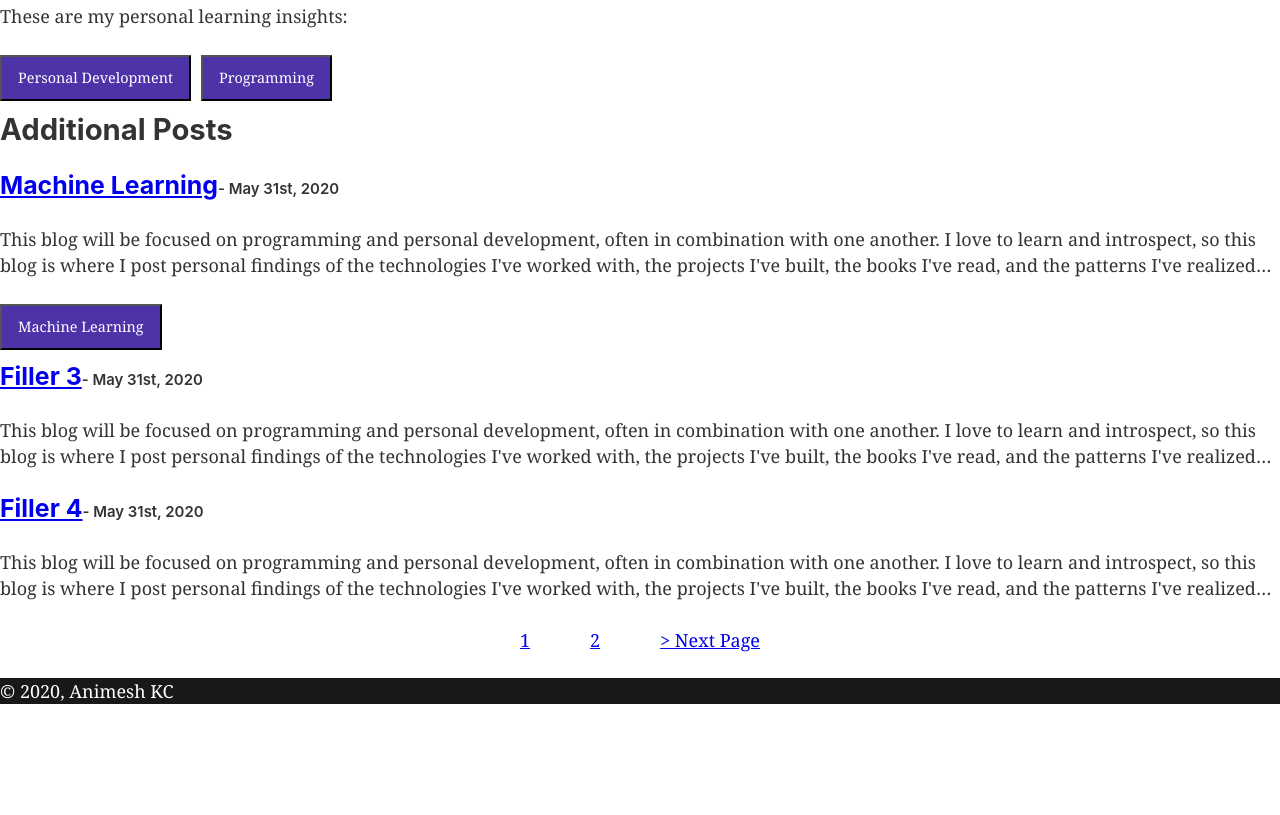
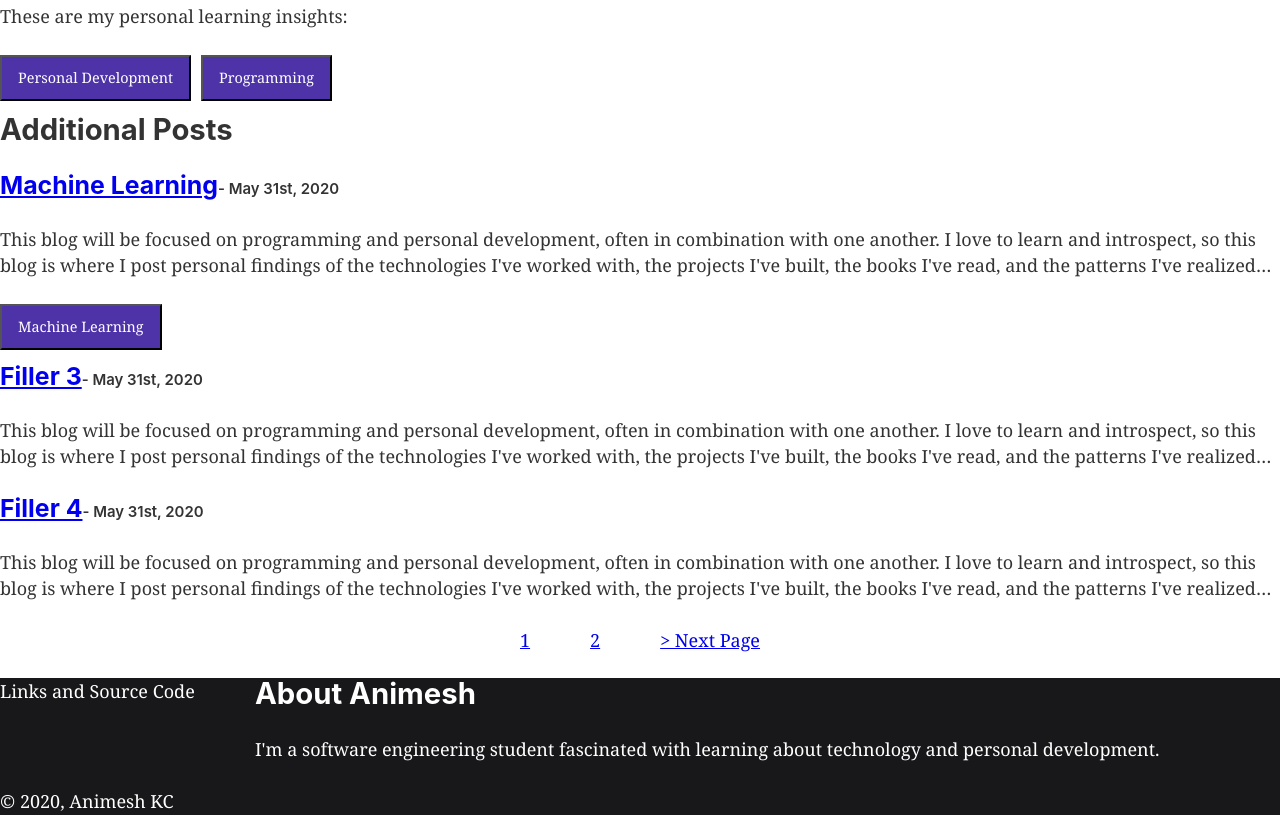
Before and after one commit to AnimeshKC/PersonalBlog, a Gatsby site: page / in a window 1280 px wide. Shown: the part 742-1557 px from the top of the page. Before the commit the page ends 1446 px from the top, so only its background shows below. Built offline with nearby package versions, Linux system fonts and the light colour scheme; Gatsby itself is replaced by a stand-in of ours.

Commit message:
More content to the footer

```diff
--- a/src/components/layout.css
+++ b/src/components/layout.css
@@ -643,3 +643,13 @@ pre tt:after {
     font-size: 100%;
   }
 }
+
+.footerContainer {
+  display: flex;
+}
+.footerButtonContainer {
+  flex-grow: 1;
+}
+.footerAbout {
+  flex-grow: 2;
+}
--- a/src/components/layout.js
+++ b/src/components/layout.js
@@ -31,6 +31,16 @@ const Layout = ({ children }) => {
       <Header siteTitle={data.site.siteMetadata.title} />
       <main>{children}</main>
       <footer>
+        <div className="footerContainer">
+          <div className="footerButtonContainer">Links and Source Code</div>
+          <div className="footerAbout">
+            <h2>About Animesh</h2>
+            <p>
+              I'm a software engineering student fascinated with learning about
+              technology and personal development.{" "}
+            </p>
+          </div>
+        </div>
         © {new Date().getFullYear()}, {data.site.siteMetadata.author}
       </footer>
     </div>
```
